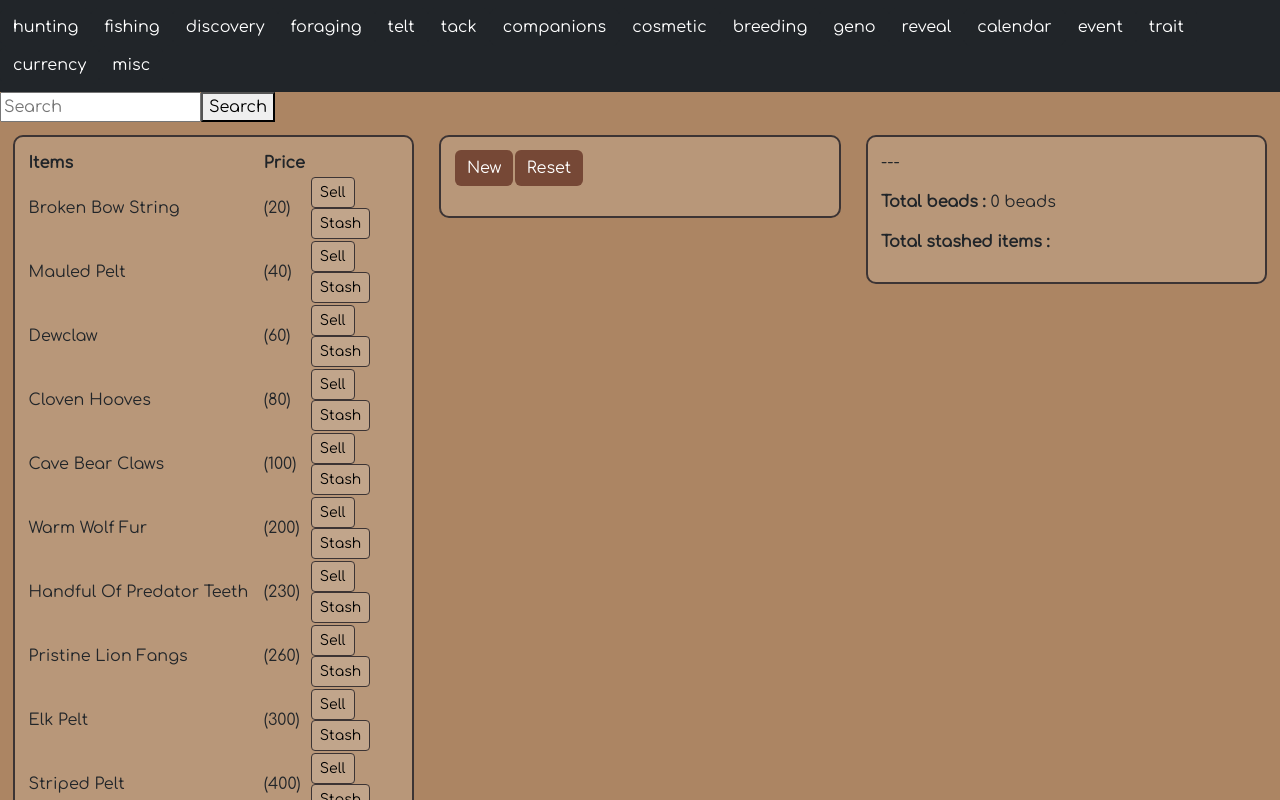
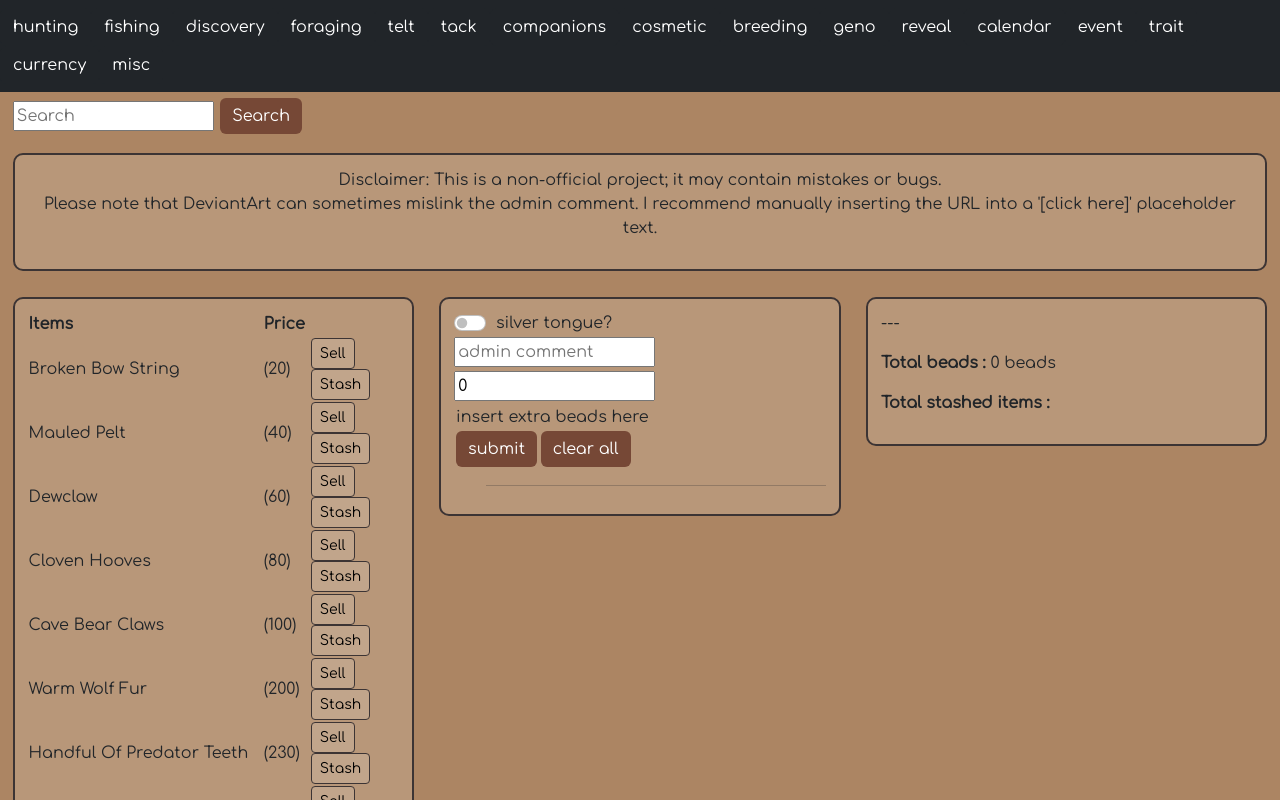
Before and after one commit to AidenHighope/Prehistoria-Redeemer-2.0, an Angular app: page / in a window 1280 px wide. Shown: the top 800 px of the page. Built offline with nearby package versions, Linux system fonts and the light colour scheme; a web font is replaced by a local one.

Commit message:
added silver tongue + first public release

```diff
--- a/src/app/Item-grp/items/items.component.html
+++ b/src/app/Item-grp/items/items.component.html
@@ -99,15 +99,28 @@
   </form>
 </nav>
 
-<div>
+<article class="search-bar">
   <input
     type="text"
     placeholder="Search"
     [(ngModel)]="input"
     (keyup.enter)="searchItem(input)"
   />
-  <button (click)="searchItem(input)">Search</button>
-</div>
+  <button class="btn btn-danger" (click)="searchItem(input)">Search</button>
+</article>
+
+<section class="flexy">
+  <article class="Mybox text-center">
+    <p>
+      Disclaimer: This is a non-official project; it may contain mistakes or
+      bugs.
+      <br />
+      Please note that DeviantArt can sometimes mislink the admin comment. I
+      recommend manually inserting the URL into a '[click here]' placeholder
+      text.
+    </p>
+  </article>
+</section>
 
 <section class="flexy">
   <article class="Mybox">
@@ -144,17 +157,50 @@
     </table>
   </article>
   <article class="Mybox">
+    <div>
+      <span class="form-check form-switch form-switch-lg">
+        <input
+          class="form-check-input"
+          type="checkbox"
+          id="flexSwitchCheckDefault"
+          (click)="toggleSilverTongue()"
+        />
+        <label class="form-check-label" for="flexSwitchCheckDefault"
+          >silver tongue?</label
+        >
+      </span>
+      <input
+        type="text"
+        placeholder="admin comment"
+        [(ngModel)]="url"
+        class="comment-input"
+      />
+    </div>
+    <div>
+      <input
+        id="extra-beads"
+        type="text"
+        placeholder="extra beads?"
+        [(ngModel)]="extrabeads"
+        pattern="[0-9]*"
+        inputmode="numeric"
+        digitOnly
+        class="comment-input"
+      />
+      <label for="extra-beads">insert extra beads here</label>
+    </div>
     <div class="btn-container">
       <button
         class="btn btn-danger btn"
         (click)="newComment()"
         [disabled]="Comment.length >= 5 || buttonDisabled"
       >
-        New
+        submit
       </button>
-      <button class="btn btn-danger btn" (click)="clearAll()">Reset</button>
+      <button class="btn btn-danger btn" (click)="clearAll()">clear all</button>
     </div>
     <ul>
+      <hr />
       <li *ngFor="let item of currentRedeem">
         <button class="btn btn-danger btn-sm" (click)="addQty(item)">+</button>
         <button class="btn btn-danger btn-sm" (click)="minusQty(item)">
@@ -171,22 +217,29 @@
   <article class="Mybox">
     <div *ngFor="let item of Comment; let i = index">
       <br />
-      <p><b>Admin comment :</b></p>
+      <p><b>Admin comment :</b> {{ item.url }}</p>
       <p><b>Items :</b></p>
+      <p *ngIf="item.silverTongue"><i>has silver tongue</i></p>
       <ul>
         <li *ngFor="let lootItem of item.loot">
           x{{ lootItem.qty }} {{ lootItem.itemType.name | titlecase }}
           <span *ngIf="lootItem.isStashed">(STASHED)</span>
-          <span *ngIf="!lootItem.isStashed"
+          <span *ngIf="!lootItem.isStashed && !item.silverTongue"
             >({{ lootItem.itemType.price * lootItem.qty }})</span
           >
+          <span *ngIf="!lootItem.isStashed && item.silverTongue"
+            >({{
+              mapSilverTongue(lootItem.itemType.price) * lootItem.qty
+            }})</span
+          >
         </li>
+        <li *ngIf="item.bonusBeads">{{ item.bonusBeads }} beads</li>
       </ul>
 
-      <p><i>Subtotal </i> : {{ item.subtotal }} beads</p>
+      <p><i>Subtotal </i> : {{ item.subtotal | number : "1.0-0" }} beads</p>
     </div>
     <p>---</p>
-    <p><b>Total beads :</b> {{ TotalBeads() }} beads</p>
+    <p><b>Total beads :</b> {{ TotalBeads() | number : "1.0-0" }} beads</p>
     <p><b>Total stashed items :</b></p>
     <ul>
       <ng-container *ngFor="let item of processedItems()">
--- a/src/app/Item-grp/items/items.component.scss
+++ b/src/app/Item-grp/items/items.component.scss
@@ -1,3 +1,15 @@
 .btn-container {
-  display: inline-flex;
+  display: inline;
 }
+
+.search-bar {
+  margin-left: 1%;
+}
+
+.comment-input {
+  margin-bottom: 1%;
+}
+
+label {
+  margin-left: 0.5%;
+}
--- a/src/app/Item-grp/items/items.component.ts
+++ b/src/app/Item-grp/items/items.component.ts
@@ -13,7 +13,6 @@ export class ItemsComponent {
     this.database = itemService.getItems();
     this.Redeem = itemService.getRedeems();
   }
-  //TODO add beads (for quest or traits)
   //TODO add a way to add custom reward (for non regular items given by monthly bonus or something)
   //Variables
   database: gameitems[];
@@ -24,6 +23,9 @@ export class ItemsComponent {
   Comment: admincomment[] = [];
   buttonDisabled: boolean = false;
   input: string = '';
+  url: string = '';
+  extrabeads: string = '0';
+  usesSilverTongue: boolean = false;
 
   //#region filter and search
 
@@ -47,6 +49,7 @@ export class ItemsComponent {
     } else {
       lePush = { qty: 1, itemType: item, isStashed: false };
     }
+
     let existingItem = this.currentRedeem.find((a) => {
       return item.name === a.itemType.name && lePush.isStashed === a.isStashed;
     });
@@ -68,27 +71,47 @@ export class ItemsComponent {
       this.currentRedeem.splice(index, 1);
     }
   }
+
+  toggleSilverTongue(): void {
+    this.usesSilverTongue = !this.usesSilverTongue;
+  }
+  mapSilverTongue(price: number): number {
+    return Math.floor(price * 1.1);
+  }
   //#endregion
 
   //#region new comment
+
   newComment(): void {
     this.oneRedeem = [...this.currentRedeem];
 
     let sum = 0;
     this.currentRedeem.forEach((beads) => {
+      let price = beads.itemType.price;
+      if (this.usesSilverTongue) {
+        price = price * 1.1;
+      }
       if (!beads.isStashed) {
-        sum += beads.itemType.price * beads.qty;
+        sum += price * beads.qty;
       } else {
         sum += 0;
       }
     });
-
-    let commentContent = { loot: this.oneRedeem, subtotal: sum };
+    sum += parseInt(this.extrabeads);
+    let commentContent = {
+      loot: this.oneRedeem,
+      subtotal: sum,
+      url: this.url,
+      bonusBeads: parseInt(this.extrabeads),
+      silverTongue: this.usesSilverTongue,
+    };
     if (this.currentRedeem.length > 0) {
       this.Comment.push(commentContent);
     }
     this.redeemedItems.push(...this.oneRedeem);
     this.clearOne(this.currentRedeem);
+    this.url = '';
+    this.extrabeads = '0';
     this.disableOnClick();
   }
 
--- a/src/app/Models/Comment.ts
+++ b/src/app/Models/Comment.ts
@@ -1,6 +1,9 @@
 import { gameitems, redeemItem } from './Game-item';
 
 export interface admincomment {
+  url?: string;
   loot: redeemItem[];
   subtotal?: number;
+  bonusBeads?: number;
+  silverTongue: boolean;
 }
--- /dev/null
+++ b/src/app/Pipe/st-modifier.pipe.ts
@@ -0,0 +1,16 @@
+import { Pipe, PipeTransform } from '@angular/core';
+
+@Pipe({
+  name: 'stModifier',
+})
+export class StModifierPipe implements PipeTransform {
+  transform(price: number, bool: boolean): number {
+    if (bool) {
+      price = price * 1.1;
+    } else {
+      price = price;
+    }
+
+    return price;
+  }
+}
--- a/src/app/app.module.ts
+++ b/src/app/app.module.ts
@@ -5,9 +5,10 @@ import { AppRoutingModule } from './app-routing.module';
 import { AppComponent } from './app.component';
 import { ItemsComponent } from './Item-grp/items/items.component';
 import { NgbModule } from '@ng-bootstrap/ng-bootstrap';
+import { StModifierPipe } from './Pipe/st-modifier.pipe';
 
 @NgModule({
-  declarations: [AppComponent, ItemsComponent],
+  declarations: [AppComponent, ItemsComponent, StModifierPipe],
   imports: [BrowserModule, AppRoutingModule, NgbModule, FormsModule],
   providers: [],
   bootstrap: [AppComponent],
```
Also changed, not shown: 1 other file (tests, documents, lock files or other folders).
